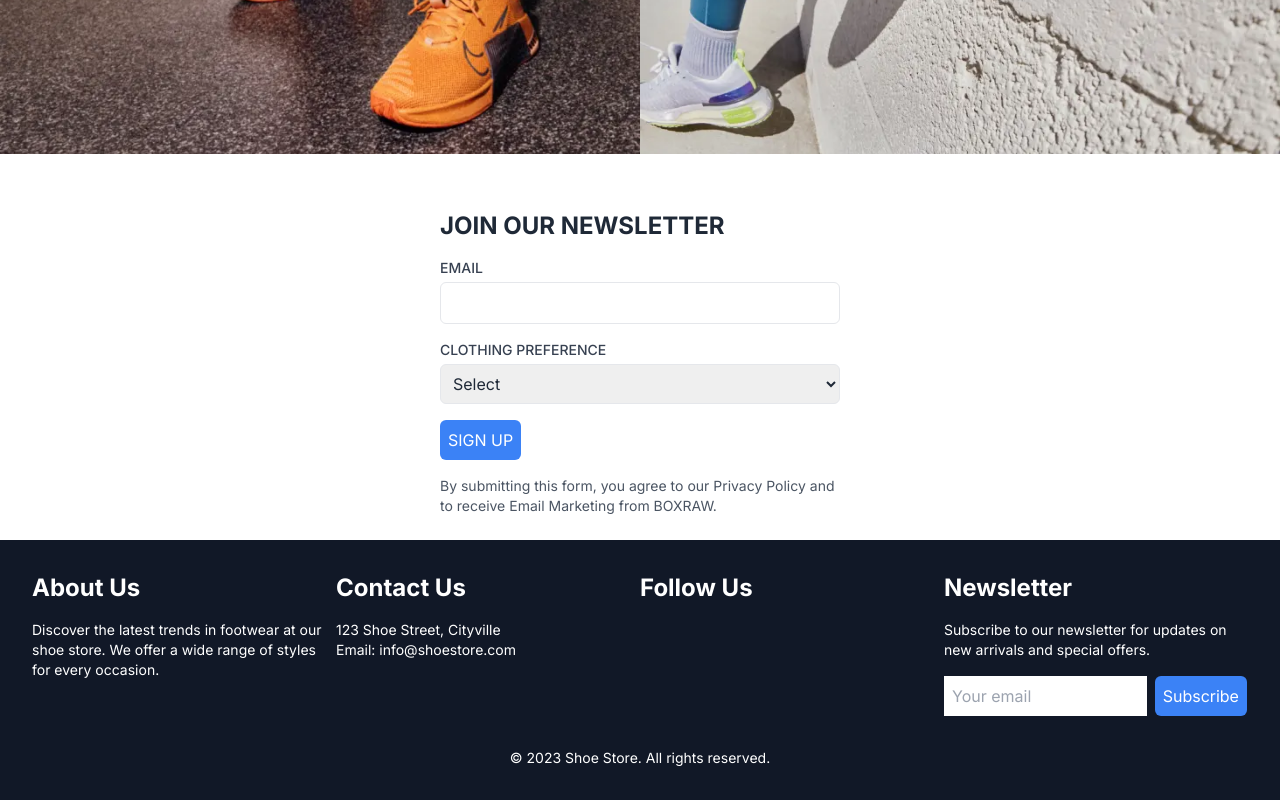
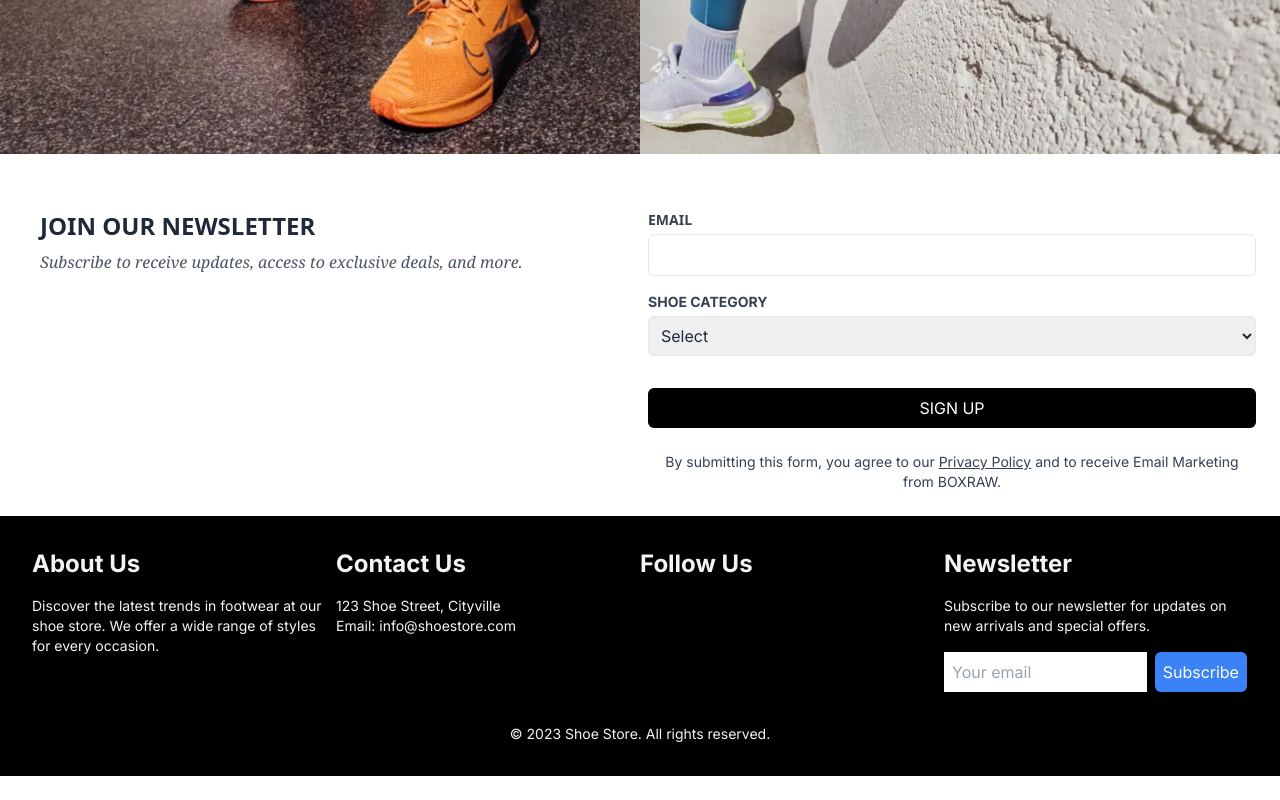
Before and after one commit to Joshlanuevo/Shoe-Store, a Next.js app: page / in a window 1280 px wide. Shown: the part 3074-3874 px from the top of the page. After the commit the page ends 3850 px from the top, so only its background shows below. Built offline with nearby package versions, Linux system fonts and the light colour scheme.

Commit message:
Improve section's styling

```diff
--- a/src/app/shared/components/Navigation/Footer.tsx
+++ b/src/app/shared/components/Navigation/Footer.tsx
@@ -4,7 +4,7 @@ interface FooterProps {
 
 const Footer: React.FC<FooterProps> = () => {
   return (
-    <footer className="bg-gray-900 text-white p-8">
+    <footer className="bg-black text-gray-100 p-8">
       <div className="max-w-7xl mx-auto flex flex-wrap justify-between">
         <div className="w-full md:w-1/2 lg:w-1/4 mb-4 md:mb-0">
           <h3 className="text-2xl font-bold mb-4">About Us</h3>
--- a/src/app/shared/components/Sections/EmailSection.tsx
+++ b/src/app/shared/components/Sections/EmailSection.tsx
@@ -1,5 +1,8 @@
 "use client"
 import React, { useState } from 'react';
+import Link from 'next/link';
+
+import Button from '../FormElements/Button';
 
 interface EmailSectionProps {
   // additional props
@@ -11,32 +14,37 @@ const EmailSection: React.FC<EmailSectionProps> = () => {
 
   const handleSubmit = (e: React.FormEvent) => {
     e.preventDefault();
-    // Add logic here to handle form submission, e.g., send the data to your server
     console.log('Email:', email);
     console.log('Clothing Preference:', clothingPreference);
-    // You can make an API call to submit the data
   };
 
   return (
-    <div className="max-w-md mx-auto mt-8 p-6">
-      <h2 className="text-2xl font-bold mb-4">JOIN OUR NEWSLETTER</h2>
+    <div className="mx-auto mt-8 p-6 flex flex-col lg:flex-row">
+      <div className='div-1 flex-1 lg:mb-0 mb-4 lg:ml-4'>
+        <h2 className="text-2xl font-bold mb-2 font-sans">JOIN OUR NEWSLETTER</h2>
+        <p className="text-gray-600 font-serif italic ">Subscribe to receive updates, access to exclusive deals, and more.</p>
+      </div>
+
+      <div className='div-2 flex-1'>
         <form onSubmit={handleSubmit} className="space-y-4">
-        <div>
-          <label className="block text-sm font-medium text-gray-700">EMAIL</label>
+          <div className='font-sans'>
+            <label className="block text-sm font-bold text-gray-700">EMAIL</label>
             <input
               type="email"
               value={email}
               onChange={(e) => setEmail(e.target.value)}
-            className="mt-1 p-2 w-full border rounded-md"
+              className="mt-1 p-2 w-full border rounded-md focus:outline-none focus:ring focus:border-blue-300"
               required
             />
           </div>
+
+          {/* Clothing Preference Dropdown */}
           <div>
-          <label className="block text-sm font-medium text-gray-700">CLOTHING PREFERENCE</label>
+            <label className="block text-sm font-bold text-gray-700">SHOE CATEGORY</label>
             <select
               value={clothingPreference}
               onChange={(e) => setClothingPreference(e.target.value)}
-            className="mt-1 p-2 w-full border rounded-md"
+              className="mt-1 mb-4 p-2 w-full border rounded-md focus:outline-none focus:ring focus:border-blue-300"
               required
             >
               <option value="">Select</option>
@@ -44,18 +52,23 @@ const EmailSection: React.FC<EmailSectionProps> = () => {
               <option value="Women's">Women's</option>
             </select>
           </div>
+
+          {/* Submit Button */}
           <div>
             <button
               type="submit"
-            className="bg-blue-500 text-white p-2 rounded-md hover:bg-blue-700 focus:outline-none focus:ring focus:border-blue-300"
+              className="w-full bg-black text-white p-2 rounded-md hover:bg-[#fdb49c] focus:outline-none focus:ring focus:border-blue-300"
             >
               SIGN UP
             </button>
           </div>
         </form>
-      <p className="mt-4 text-sm text-gray-600">
-        By submitting this form, you agree to our Privacy Policy and to receive Email Marketing from BOXRAW.
+
+        {/* Privacy Policy */}
+        <p className="mt-6 text-sm text-center text-gray-700">
+          By submitting this form, you agree to our <Link href="/" className='underline hover:text-blue-500'>Privacy Policy</Link> and to receive Email Marketing from BOXRAW.
         </p>
+      </div>
     </div>
   );
 };
```
Lines whose indentation alone changed are shown as unchanged.
